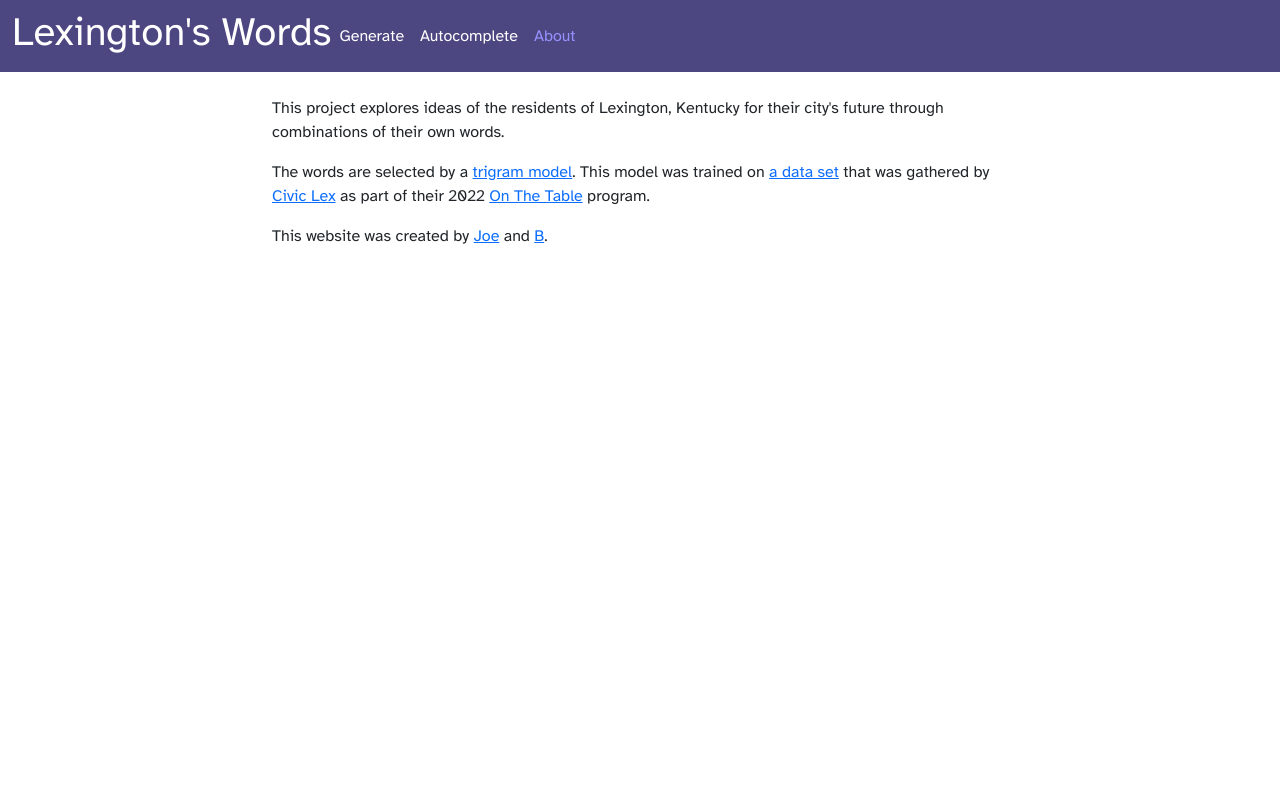
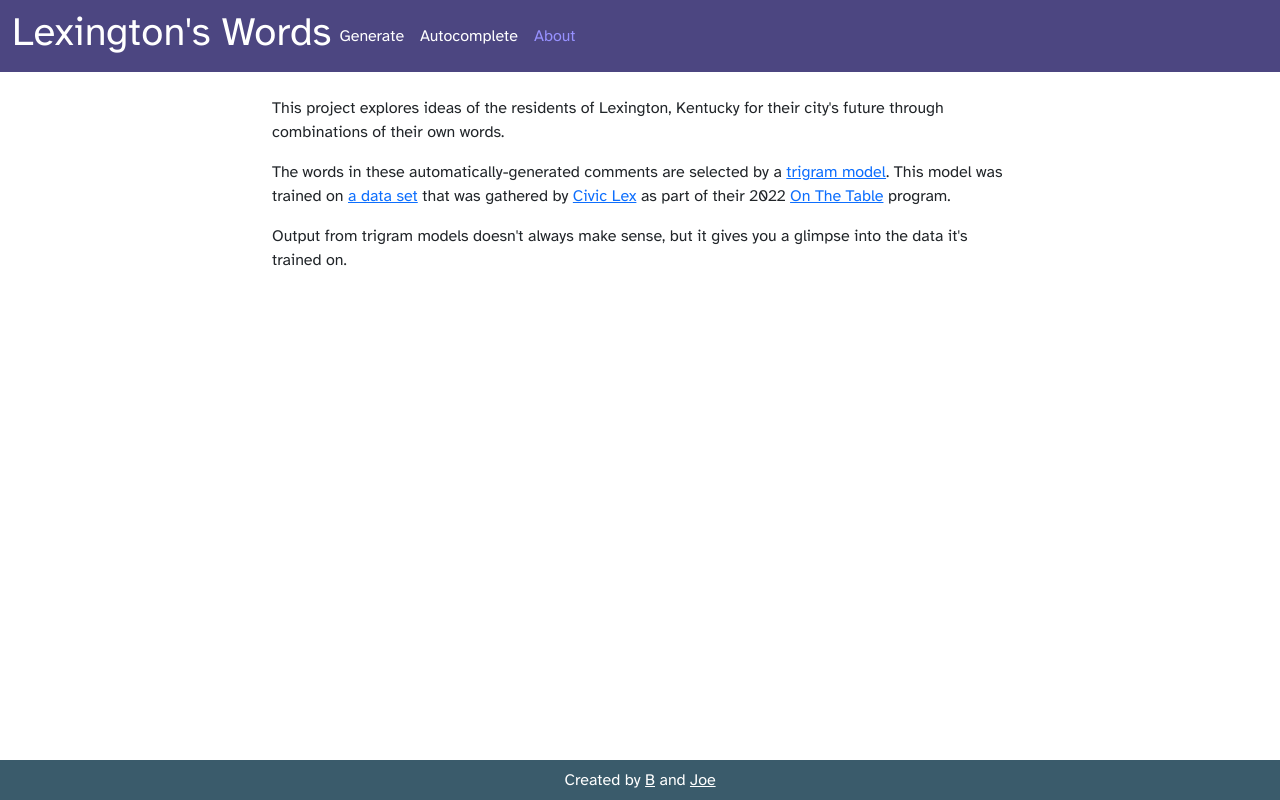
Before and after one commit to rlmead/lex-autocomplete, a React (Create React App) app: page / in a window 1280 px wide. Both pictures are taken after a click on the element "Lexington's Words". Built offline with nearby package versions, Linux system fonts and the light colour scheme; no server answers.

Commit message:
more clarity on 'about' page

```diff
--- a/src/App.js
+++ b/src/App.js
@@ -19,7 +19,8 @@ function App() {
 
   let footerText = {
     "Generate": "Generate a full comment based on ideas from residents of Lexington, KY",
-    "Autocomplete": "Choose your own words to create a comment based on ideas from residents of Lexington, KY"
+    "Autocomplete": "Choose your own words to create a comment based on ideas from residents of Lexington, KY",
+    "About": <span>Created by <a className="text-white" href="https://also-and.web.app/" target="_blank">B</a> and <a className="text-white" href="https://jofrhwld.github.io/" target="_blank">Joe</a></span>
   };
 
   return (
@@ -61,7 +62,6 @@ function App() {
         sections[view]
       }
       {
-        view == 'About' ||
         <Footer text={footerText[view]} />
       }
     </>
--- a/src/components/About.js
+++ b/src/components/About.js
@@ -7,8 +7,8 @@ function About() {
       <Row className="mt-4 mb-5">
         <Col md={{ size: 8, offset: 2 }}>
           <p>This project explores ideas of the residents of Lexington, Kentucky for their city's future through combinations of their own words.</p>
-          <p>The words are selected by a <a href="https://en.wikipedia.org/wiki/Trigram" target="_blank">trigram model</a>. This model was trained on <a href="https://static1.squarespace.com/static/61819f627baf68009186fb50/t/62b236b49282122e7044db59/1655846584979/OTT+Posters+for+Website.pdf" target="_blank">a data set</a> that was gathered by <a href="https://www.civiclex.org/" target="_blank">Civic Lex</a> as part of their 2022 <a href="https://www.ottlex.org/" target="_blank">On The Table</a> program.</p>
-          <p>This website was created by <a href="https://jofrhwld.github.io/" target="_blank">Joe</a> and <a href="https://also-and.web.app/" target="_blank">B</a>.</p>
+          <p>The words in these automatically-generated comments are selected by a <a href="https://en.wikipedia.org/wiki/Trigram" target="_blank">trigram model</a>. This model was trained on <a href="https://static1.squarespace.com/static/61819f627baf68009186fb50/t/62b236b49282122e7044db59/1655846584979/OTT+Posters+for+Website.pdf" target="_blank">a data set</a> that was gathered by <a href="https://www.civiclex.org/" target="_blank">Civic Lex</a> as part of their 2022 <a href="https://www.ottlex.org/" target="_blank">On The Table</a> program. </p>
+          <p>Output from trigram models doesn't always make sense, but it gives you a glimpse into the data it's trained on.</p>
         </Col>
       </Row>
     </Container>
```
